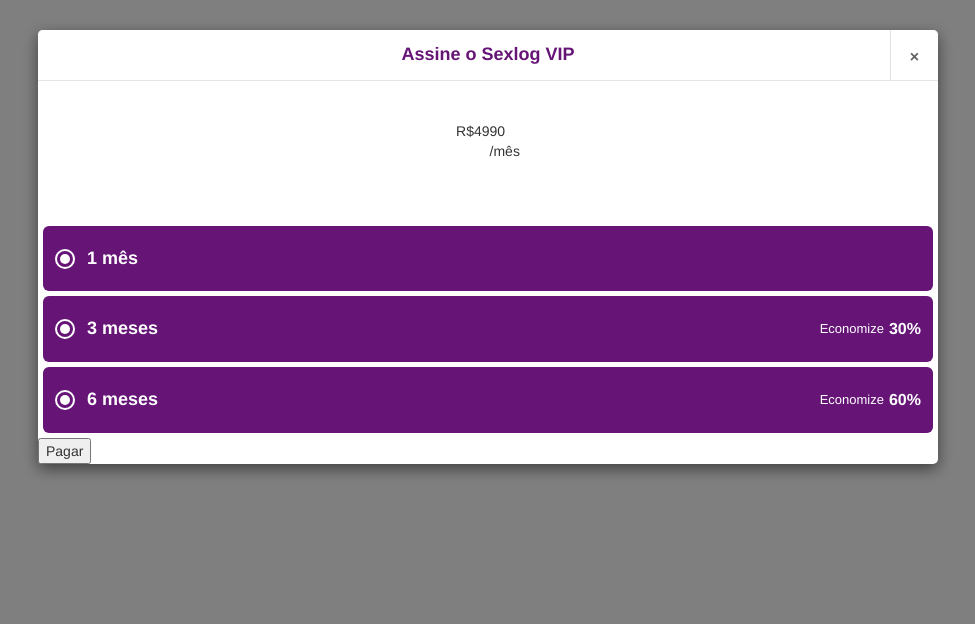
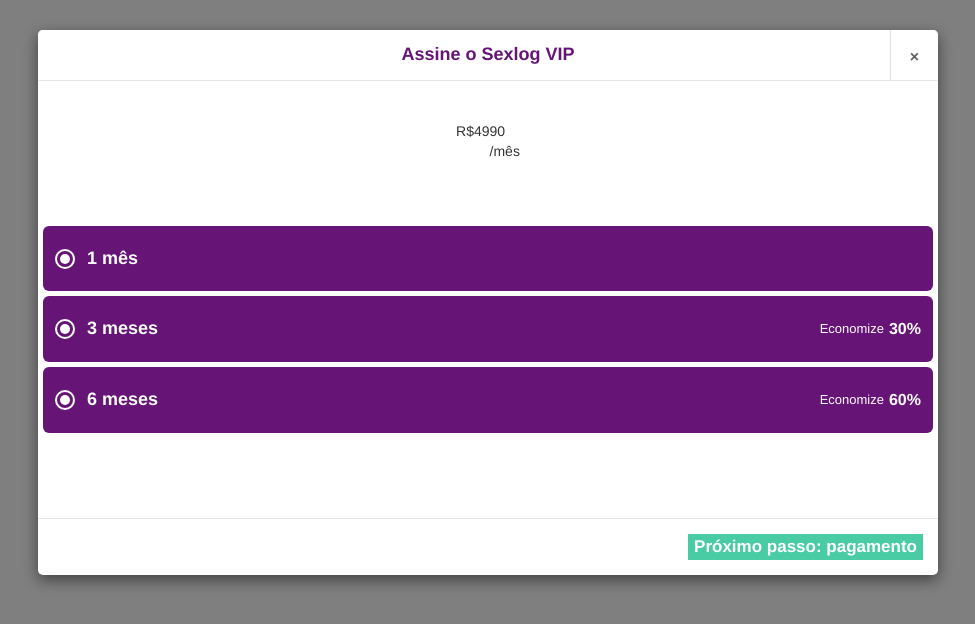
Before and after one commit to hjkuba/front-test, a React app: page / in a window 1280 px wide. Shown: the top 624 px of the page, without its empty margins (152-1127 px from the left). Built offline with nearby package versions, Linux system fonts and the light colour scheme.

Commit message:
Finishing pricing screen static modal

```diff
--- a/src/App.js
+++ b/src/App.js
@@ -1,5 +1,5 @@
 import React, { Component } from 'react';
-import { SexLogModal, SexLogHeader, SexLogBody, SexLogFooter,
+import { SexLogModal, SexLogHeader, SexLogBody, SexLogFooter, SexLogButton,
     PriceContainer, PlanOptionsContainer, PlanOption } from './components';
 
 class App extends Component {
@@ -24,7 +24,7 @@
                         </PlanOptionsContainer>
                     </SexLogBody>
                     <SexLogFooter>
-                        <button>Pagar</button>
+                        <SexLogButton>Próximo passo: pagamento</SexLogButton>
                     </SexLogFooter>
                 </SexLogModal>
             </div>
--- a/src/components/PlanOption.scss
+++ b/src/components/PlanOption.scss
@@ -3,7 +3,7 @@
 
 .plan-option {
   background-color: $purple-color;
-  margin: 5px;
+  margin: 5px 0;
   padding: 20px 12px;
   display: flex;
   border-radius: 6px;
--- a/src/components/SexLogBody.scss
+++ b/src/components/SexLogBody.scss
@@ -1,5 +1,7 @@
+@import '../styles/size_variables';
+
 .sexlog-body {
   &.modal-body {
-    padding: 0;
+    padding: 0 5px $mobile-footer-height + 20px 5px;
   }
 }
--- /dev/null
+++ b/src/components/SexLogButton.js
@@ -0,0 +1,8 @@
+import React from 'react';
+import './SexLogButton.scss';
+
+const SexLogButton = (props) => (
+    <button className="sexlog-button">{props.children}</button>
+);
+
+export default SexLogButton;
--- /dev/null
+++ b/src/components/SexLogButton.scss
@@ -0,0 +1,11 @@
+@import '../styles/color-variables';
+@import '../styles/size_variables';
+
+.sexlog-button {
+  color: white;
+  font-weight: bold;
+  font-size: 17px;
+  background-color: $green-color;
+  flex-grow: 1;
+  border: none;
+}
--- a/src/components/SexLogFooter.js
+++ b/src/components/SexLogFooter.js
@@ -1,9 +1,11 @@
 import React from 'react';
+import { Modal } from 'react-bootstrap';
+import './SexLogFooter.scss';
 
 const SexLogFooter = (props) => (
-    <div>
+    <Modal.Footer className="sexlog-footer">
         {props.children}
-    </div>
+    </Modal.Footer>
 );
 
 export default SexLogFooter;
--- /dev/null
+++ b/src/components/SexLogFooter.scss
@@ -0,0 +1,16 @@
+@import '../styles/size_variables';
+@import '../styles/color-variables';
+
+.sexlog-footer {
+  @media(max-width: $xs-max) {
+    &.modal-footer {
+      height: $mobile-footer-height;
+      display: flex;
+      width: 100%;
+      border: none;
+      padding: 0;
+      position: absolute;
+      bottom: 0;
+    }
+  }
+}
--- a/src/components/SexLogModal.scss
+++ b/src/components/SexLogModal.scss
@@ -6,8 +6,10 @@
     .modal-dialog {
       margin: 0;
       .modal-content {
-        height: 100vh;
+        min-height: 100vh;
         border: none;
+        border-bottom-left-radius: 0;
+        border-bottom-right-radius: 0;
         background-color: $background-color;
       }
     }
--- a/src/components/index.js
+++ b/src/components/index.js
@@ -5,6 +5,7 @@
 import PriceContainer from './PriceContainer';
 import PlanOptionsContainer from './PlanOptionsContainer';
 import PlanOption from './PlanOption';
+import SexLogButton from './SexLogButton';
 
 export { SexLogModal, SexLogHeader, SexLogBody, SexLogFooter,
-    PriceContainer, PlanOptionsContainer, PlanOption };
+    SexLogButton, PriceContainer, PlanOptionsContainer, PlanOption };
--- a/src/styles/color-variables.scss
+++ b/src/styles/color-variables.scss
@@ -3,3 +3,4 @@
 $dark-grey-color: #626262;
 $pink-color: #d62477;
 $purple-color: #661577;
+$green-color: #49cba4;
--- a/src/styles/size_variables.scss
+++ b/src/styles/size_variables.scss
@@ -4,3 +4,5 @@
 $md-min: 992px;
 $md-max: 1199px;
 $lg-min: 1200px;
+
+$mobile-footer-height: 60px;
```
